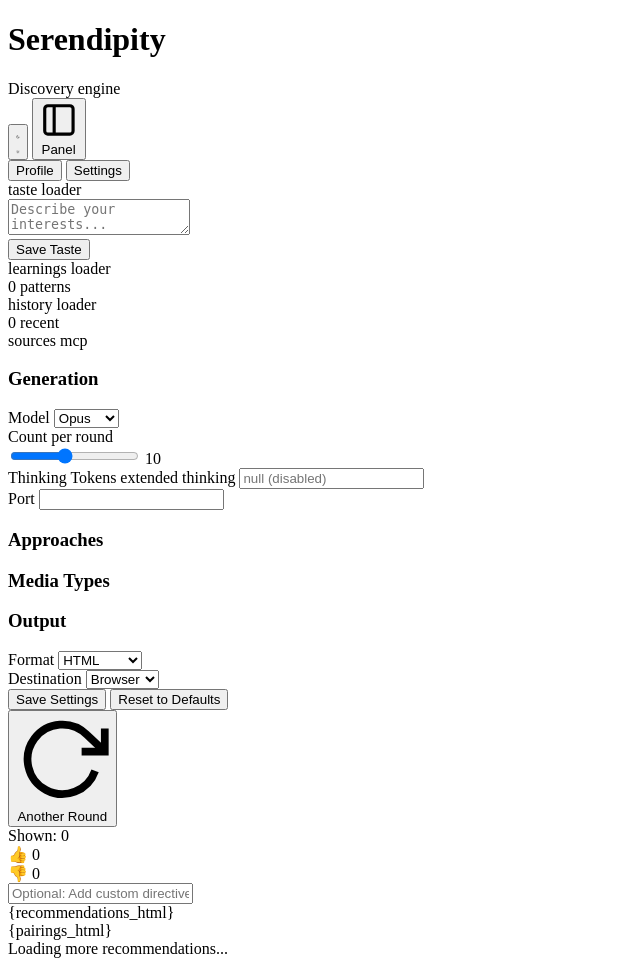
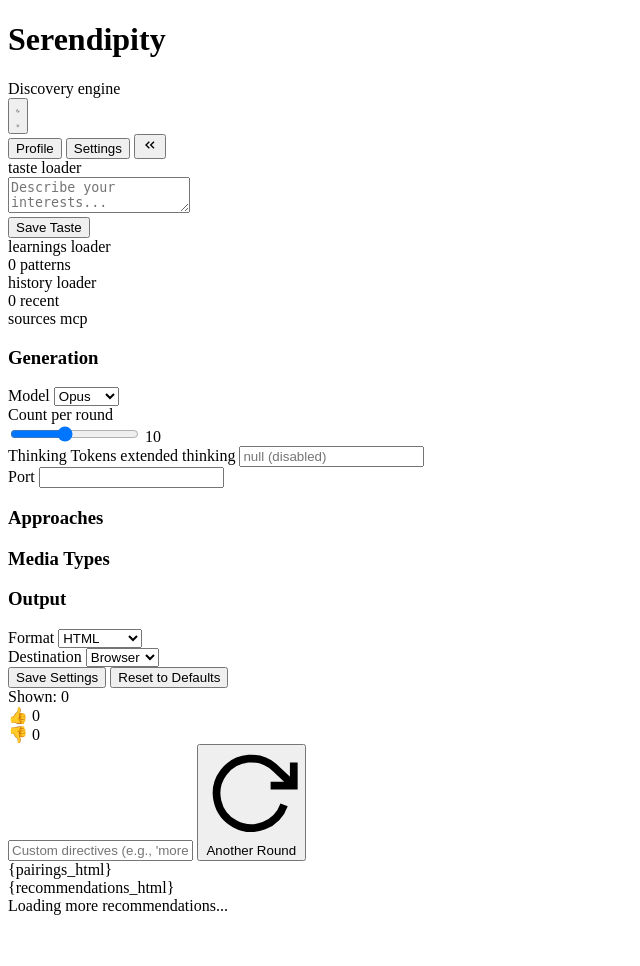
Before and after one commit to WarrenZhu050413/serendipity, a Python web app: template serendipity/templates/base.html in a window 1280 px wide. Shown: the whole page, without its empty margins (0-640 px from the left). After the commit the page ends 915 px from the top, so only its background shows below. Run offline with Jinja, Linux system fonts and the light colour scheme; the template is opened without the code that fills it, so the values that code supplies are empty.

Commit message:
UI improvements: pairings on top, Enter key, new cards first
- Move pairings section to top of page (no scrolling needed)
- Enter key in directives input triggers another round
- Input + button in same row (normal input→button layout)
- Panel toggle button moved inside panel nav
- New cards appear at top instead of bottom (prepend vs append)
- Improved loading hint with spinner and details
- Pairings section styling updated for top position

🤖 Generated with [Claude Code](https://claude.com/claude-code)

Co-Authored-By: Claude Opus 4.5 <noreply@anthropic.com>

```diff
--- a/serendipity/templates/base.html
+++ b/serendipity/templates/base.html
@@ -48,13 +48,6 @@ Customize styling with: serendipity settings style --edit
                         <line x1="18.36" y1="5.64" x2="19.78" y2="4.22"></line>
                     </svg>
                 </button>
-                <button class="header-btn" id="toggle-panel">
-                    <svg xmlns="http://www.w3.org/2000/svg" viewBox="0 0 24 24" fill="none" stroke="currentColor" stroke-width="2">
-                        <rect x="3" y="3" width="18" height="18" rx="2"></rect>
-                        <line x1="9" y1="3" x2="9" y2="21"></line>
-                    </svg>
-                    Panel
-                </button>
             </div>
         </header>
 
@@ -65,6 +58,12 @@ Customize styling with: serendipity settings style --edit
                 <nav class="tab-nav">
                     <button class="tab-btn active" data-tab="profile">Profile</button>
                     <button class="tab-btn" data-tab="settings">Settings</button>
+                    <button class="tab-btn toggle-btn" id="toggle-panel" title="Collapse panel">
+                        <svg xmlns="http://www.w3.org/2000/svg" viewBox="0 0 24 24" fill="none" stroke="currentColor" stroke-width="2" width="16" height="16">
+                            <polyline points="11 17 6 12 11 7"></polyline>
+                            <polyline points="18 17 13 12 18 7"></polyline>
+                        </svg>
+                    </button>
                 </nav>
 
                 <div class="tab-content">
@@ -225,7 +224,13 @@ Customize styling with: serendipity settings style --edit
             <!-- Center Panel: Discovery Grid -->
             <main class="center-panel">
                 <div class="center-header">
-                    <div class="header-controls">
+                    <div class="stats-bar">
+                        <div class="stat">Shown: <span id="stat-shown">0</span></div>
+                        <div class="stat liked">👍 <span id="stat-liked">0</span></div>
+                        <div class="stat">👎 <span id="stat-disliked">0</span></div>
+                    </div>
+                    <div class="directives-row">
+                        <input type="text" class="directives-input" id="directives-input" placeholder="Custom directives (e.g., 'more philosophy', 'avoid podcasts') - Press Enter to load more">
                         <button class="round-btn" id="generate-btn" onclick="requestMore('convergent')">
                             <svg xmlns="http://www.w3.org/2000/svg" viewBox="0 0 24 24" fill="none" stroke="currentColor" stroke-width="2">
                                 <polyline points="23 4 23 10 17 10"></polyline>
@@ -233,30 +238,24 @@ Customize styling with: serendipity settings style --edit
                             </svg>
                             Another Round
                         </button>
-                        <div class="stats-bar">
-                            <div class="stat">Shown: <span id="stat-shown">0</span></div>
-                            <div class="stat liked">👍 <span id="stat-liked">0</span></div>
-                            <div class="stat">👎 <span id="stat-disliked">0</span></div>
-                        </div>
-                    </div>
-                    <div class="directives-row">
-                        <input type="text" class="directives-input" id="directives-input" placeholder="Optional: Add custom directives for the next batch (e.g., 'more philosophy', 'avoid podcasts')">
                     </div>
                 </div>
+
+                <!-- Pairings Section (at top, no scrolling needed) -->
+{pairings_html}
 
                 <!-- Discovery Grid -->
                 <div class="discovery-grid" id="recommendations">
 {recommendations_html}
                 </div>
-
-                <!-- Pairings Section -->
-{pairings_html}
             </main>
         </div>
 
         <!-- Loading Hint -->
         <div class="loading-hint" id="loading-hint">
-            Loading more recommendations...
+            <div class="loading-spinner"></div>
+            <div class="loading-text" id="loading-text">Loading more recommendations...</div>
+            <div class="loading-details" id="loading-details"></div>
         </div>
     </div>
 
@@ -342,7 +341,18 @@ Customize styling with: serendipity settings style --edit
             setupTabs();
             setupSliders();
             setupSaveButtons();
+            setupDirectivesInput();
         });
+
+        function setupDirectivesInput() {
+            const input = document.getElementById('directives-input');
+            input.addEventListener('keydown', (e) => {
+                if (e.key === 'Enter' && !e.shiftKey) {
+                    e.preventDefault();
+                    requestMore('convergent');
+                }
+            });
+        }
 
         function updateStats() {
             document.getElementById('stat-shown').textContent = statsShown;
@@ -791,12 +801,23 @@ Customize styling with: serendipity settings style --edit
 
         async function requestMore(type) {
             const loading = document.getElementById('loading-hint');
+            const loadingText = document.getElementById('loading-text');
+            const loadingDetails = document.getElementById('loading-details');
             const grid = document.getElementById('recommendations');
             const btn = document.getElementById('generate-btn');
             const directivesInput = document.getElementById('directives-input');
 
             btn.disabled = true;
             loading.classList.add('visible');
+
+            // Build informative loading message
+            const directives = directivesInput.value.trim();
+            const feedbackCount = sessionFeedback.length;
+            let details = [];
+            if (feedbackCount > 0) details.push(`${feedbackCount} feedback items`);
+            if (directives) details.push(`"${directives.substring(0, 40)}${directives.length > 40 ? '...' : ''}"`);
+            loadingText.textContent = `Getting ${type} recommendations...`;
+            loadingDetails.textContent = details.length ? details.join(' • ') : 'Searching for discoveries...';
 
             // Remove "new-batch" class from previous batch
             document.querySelectorAll('.discovery-card.new-batch').forEach(card => {
@@ -836,9 +857,11 @@ Customize styling with: serendipity settings style --edit
                 if (response.ok) {
                     const data = await response.json();
                     if (data.recommendations && data.recommendations.length > 0) {
-                        data.recommendations.forEach((rec, idx) => {
+                        // Reverse so newest appears first when prepending
+                        const recs = [...data.recommendations].reverse();
+                        recs.forEach((rec, idx) => {
                             const card = createCard(rec, type, idx, true);
-                            grid.appendChild(card);
+                            grid.prepend(card);  // New cards appear on top
                             statsShown++;
                         });
                         updateStats();
```
Also changed, not shown: serendipity/templates/style.css (+50 -6 lines).
